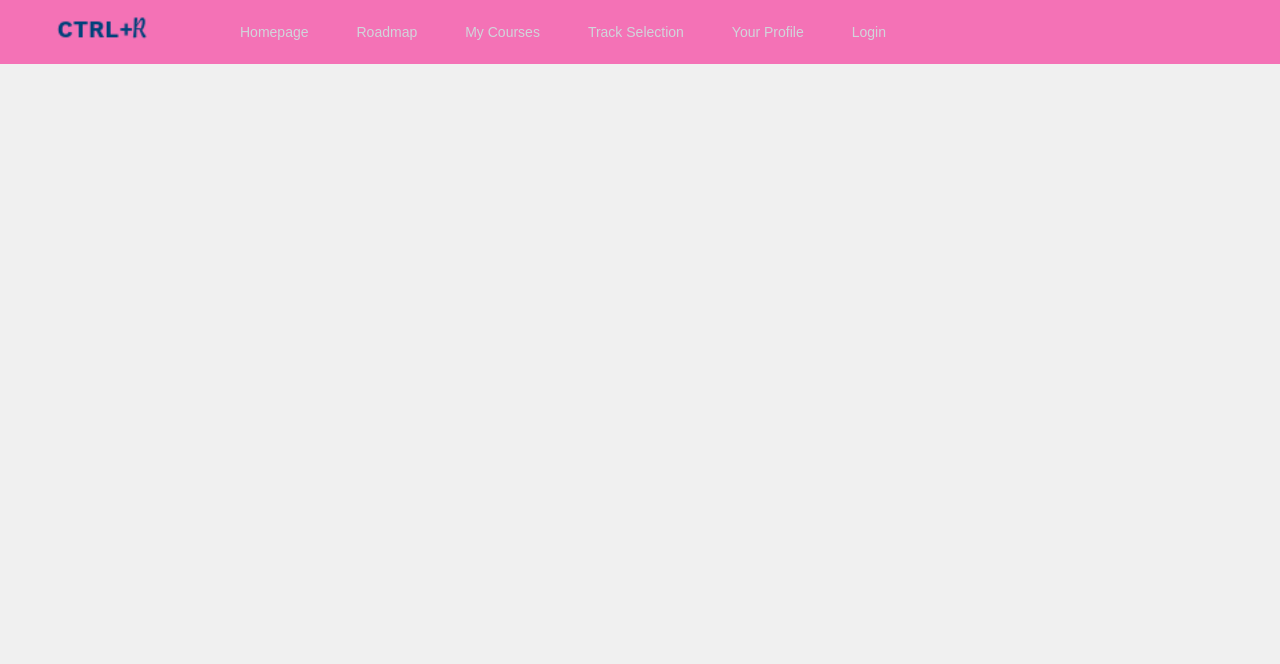
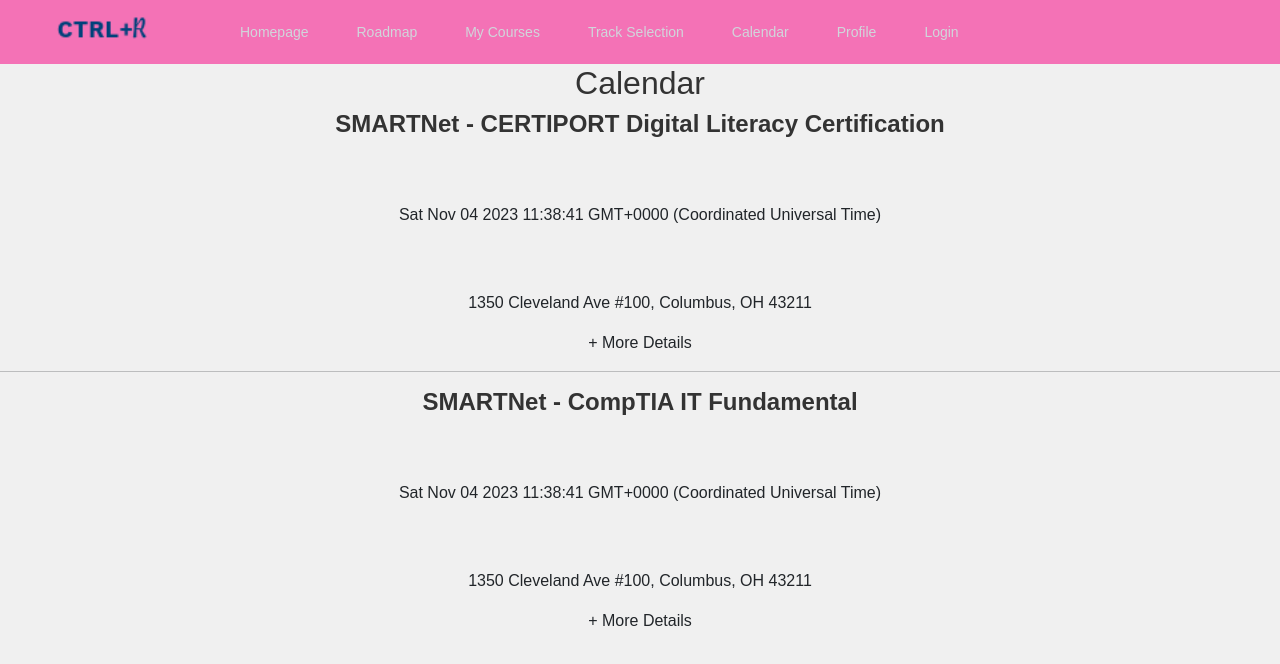
Before and after one commit to cfgcolumbus23/Team-15, a React (Create React App) app in the folder learning-app/: page /Calendar in a window 1280 px wide. Shown: the top 664 px of the page. Built offline with nearby package versions, Linux system fonts and the light colour scheme.

Commit message:
Added calendar

```diff
--- a/learning-app/src/App.js
+++ b/learning-app/src/App.js
@@ -15,6 +15,8 @@
 import Mycourses from "./pages/mycourses";
 import Profile from "./pages/Profile";
 import Footer from "./components/Footer/Footer";
+import Calendar from "./pages/Calendar";
+
 
 function App() {
   return (
@@ -32,6 +34,7 @@
         <Route path="/admin" element={<Admin />} />
         <Route path="/score" element={<Score />} />
         <Route path="/Profile" element={<Profile />} />
+        <Route path="/Calendar" element={<Calendar />} />
       </Routes>
       <Footer />
     </Router>
--- a/learning-app/src/components/Navbar.js
+++ b/learning-app/src/components/Navbar.js
@@ -14,7 +14,8 @@
   { name: "Roadmap", href: "./Roadmap", current: false },
   { name: "My Courses", href: "./mycourses", current: false },
   { name: "Track Selection", href: "./selection", current: false },
-  { name: "Your Profile", href: "./Profile", current: false },
+  { name: "Calendar", href: "./Calendar", current: false },
+  { name: "Profile", href: "./Profile", current: false },
   { name: "Login", href: "./Login", current: false },
 ];
 
--- /dev/null
+++ b/learning-app/src/pages/Calendar.css
@@ -0,0 +1,76 @@
+/* Calendar container */
+.calendar {
+  display: flex;
+  flex-wrap: wrap;
+  justify-content: center;
+  align-items: center;
+  margin: 20px;
+}
+
+/* Calendar header */
+.calendar-header {
+  display: flex;
+  justify-content: space-between;
+  align-items: center;
+  margin-bottom: 10px;
+}
+
+/* Calendar title */
+.calendar-title {
+  font-size: 24px;
+  font-weight: bold;
+}
+
+/* Calendar month and year */
+.calendar-month-year {
+  font-size: 18px;
+}
+
+/* Calendar weekdays */
+.calendar-weekdays {
+  display: flex;
+  justify-content: space-between;
+  margin-bottom: 10px;
+}
+
+/* Calendar weekday */
+.calendar-weekday {
+  font-size: 16px;
+  font-weight: bold;
+  width: calc(100% / 7);
+  text-align: center;
+}
+
+/* Calendar days */
+.calendar-days {
+  display: flex;
+  flex-wrap: wrap;
+
+}
+
+/* Calendar day */
+.calendar-day {
+  font-size: 16px;
+  width: calc(100% / 7);
+  height: 80px;
+  display: flex;
+  justify-content: center;
+  align-items: center;
+  border: 1px solid #ccc;
+
+}
+
+/* Calendar day number */
+.calendar-day-number {
+  font-size: 24px;
+  font-weight: bold;
+    margin-bottom: 10px;
+
+}
+
+/* Calendar day event */
+.calendar-day-event {
+  font-size: 14px;
+  margin-top: 5px;
+  margin: 10px;
+}
--- /dev/null
+++ b/learning-app/src/pages/Calendar.js
@@ -0,0 +1,48 @@
+import React, { useState } from 'react';
+
+const eventsData = [
+  {
+    description: 'SMARTNet - CERTIPORT Digital Literacy Certification',
+    timeDate: new Date(),
+    location: '1350 Cleveland Ave #100, Columbus, OH 43211',
+    moreDetails:
+      'CompTIA IT Fundamentals (ITF+) ',
+  },
+  {
+    description: 'SMARTNet - CompTIA IT Fundamental',
+    timeDate: new Date(),
+    location: '1350 Cleveland Ave #100, Columbus, OH 43211',
+    moreDetails:
+      'IC3 Digital Literacy Certification Program',
+  },
+  // Add more events as needed
+];
+
+const CalendarPage = () => {
+  const [events, setEvents] = useState(eventsData);
+  const [openIndex, setOpenIndex] = useState(null);
+
+  const toggleDetails = (index) => {
+    setOpenIndex(openIndex === index ? null : index);
+  };
+
+  return (
+    <div>
+      <h1>Calendar</h1>
+      {events.map((event, index) => (
+        <div key={index}>
+          <h2>{event.description}</h2>
+          <p>{event.timeDate.toString()}</p>
+          <p>{event.location}</p>
+          <button onClick={() => toggleDetails(index)}>
+            {openIndex === index ? '- Less Details' : '+ More Details'}
+          </button>
+          {openIndex === index && <p>{event.moreDetails}</p>}
+          {index < events.length - 1 && <hr />} {/* Add this line */}
+        </div>
+      ))}
+    </div>
+  );
+};
+
+export default CalendarPage;
```
